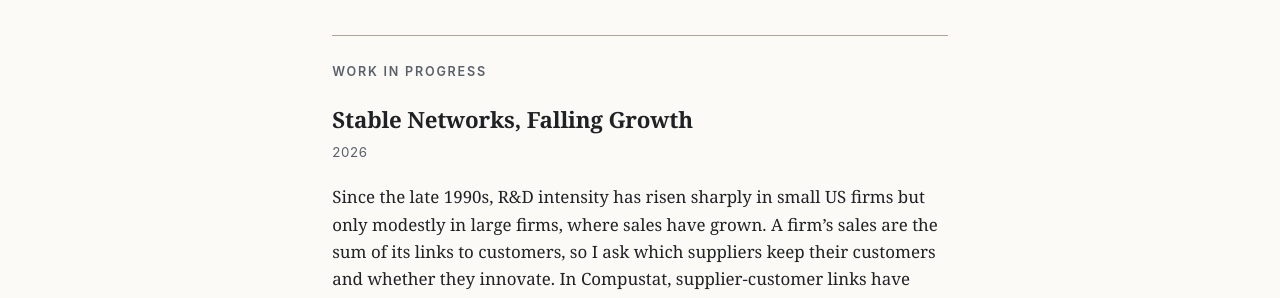
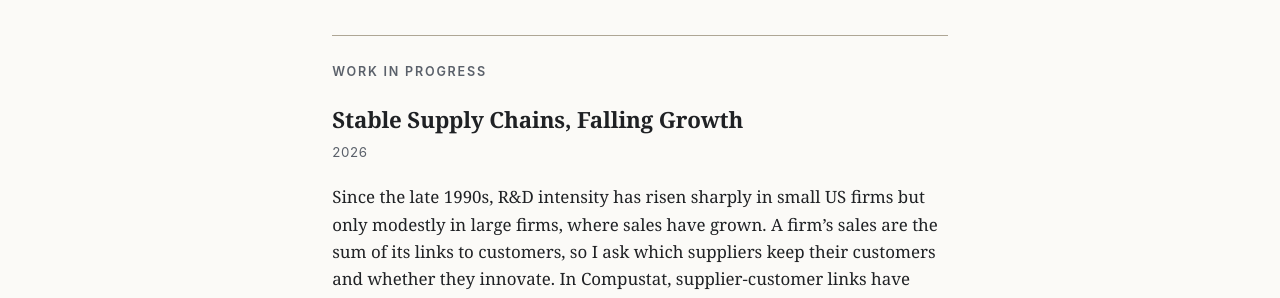
Before and after one commit to xiaosunmacroeconomics/xiaosunmacroeconomics.github.io, a Jekyll site: the page built from _pages/publications.md, in a window 1280 px wide. Shown: the part 970-1268 px from the top of the page. Built offline with Jekyll 4.4.1, drawn with Linux system fonts in a browser that asks for light colours; a script bundle is joined from its source files by our own code; library files that are not in the unit come from our copies.

Commit message:
Rename the Work in Progress entry to the deck's new title
"Stable Networks, Falling Growth" becomes "Stable Supply Chains, Falling
Growth", the title on the 31 October presentation deck. The abstract is
rewritten from that deck in the following commit; this one only moves the
title so each change is reviewable on its own.

Co-Authored-By: Claude Fable 5.1 <noreply@anthropic.com>
Claude-Session: https://claude.ai/code/session_01Pk2EbyuVb8oasuDnh81kGA

```diff
--- a/_pages/publications.md
+++ b/_pages/publications.md
@@ -16,7 +16,7 @@ Buera and Kaboski (2009) pose a puzzle in structural transformation: why do sect
 
 ## Work in Progress
 
-### Stable Networks, Falling Growth
+### Stable Supply Chains, Falling Growth
 
 2026
 {: .entry-meta}
```
